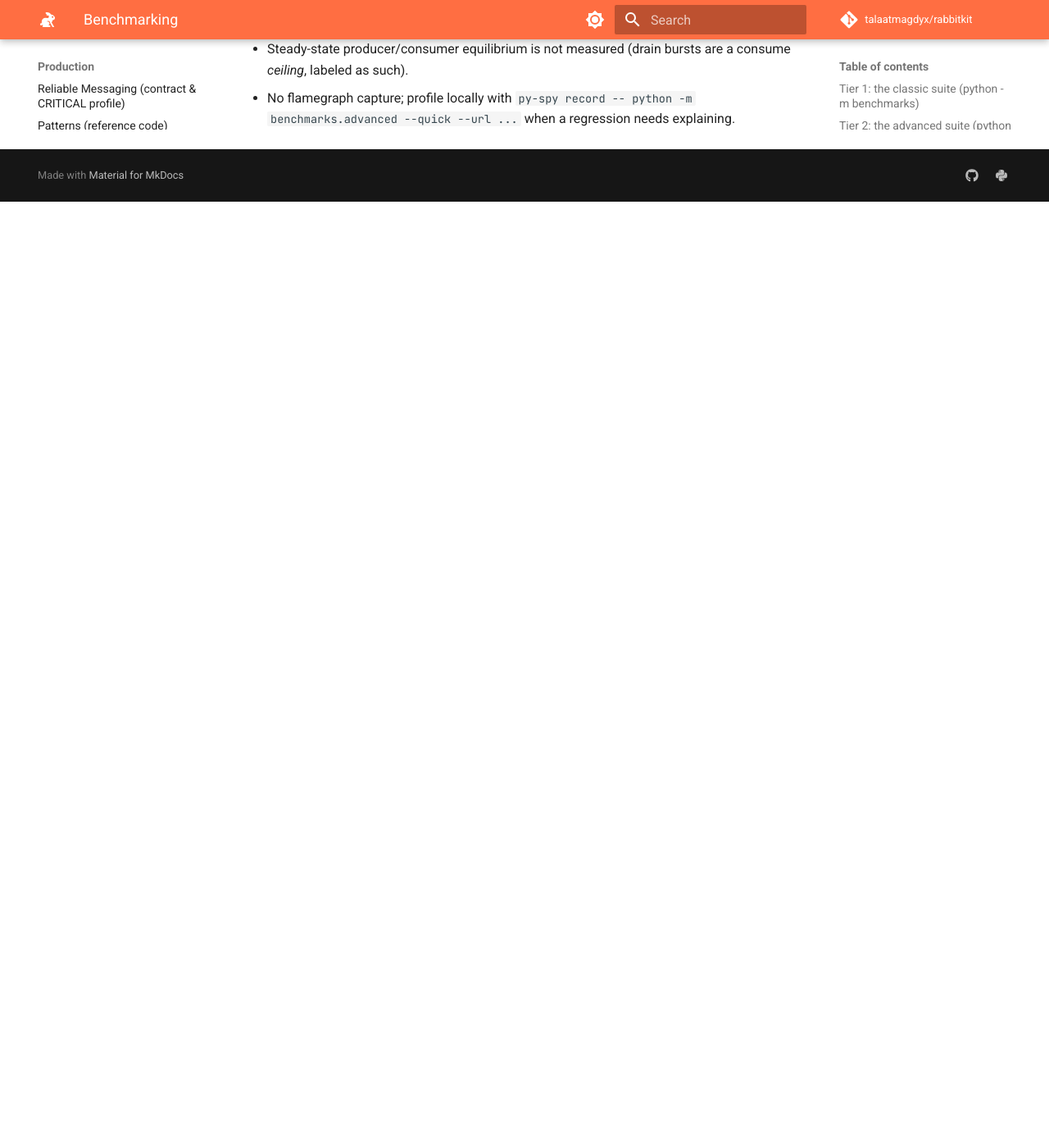
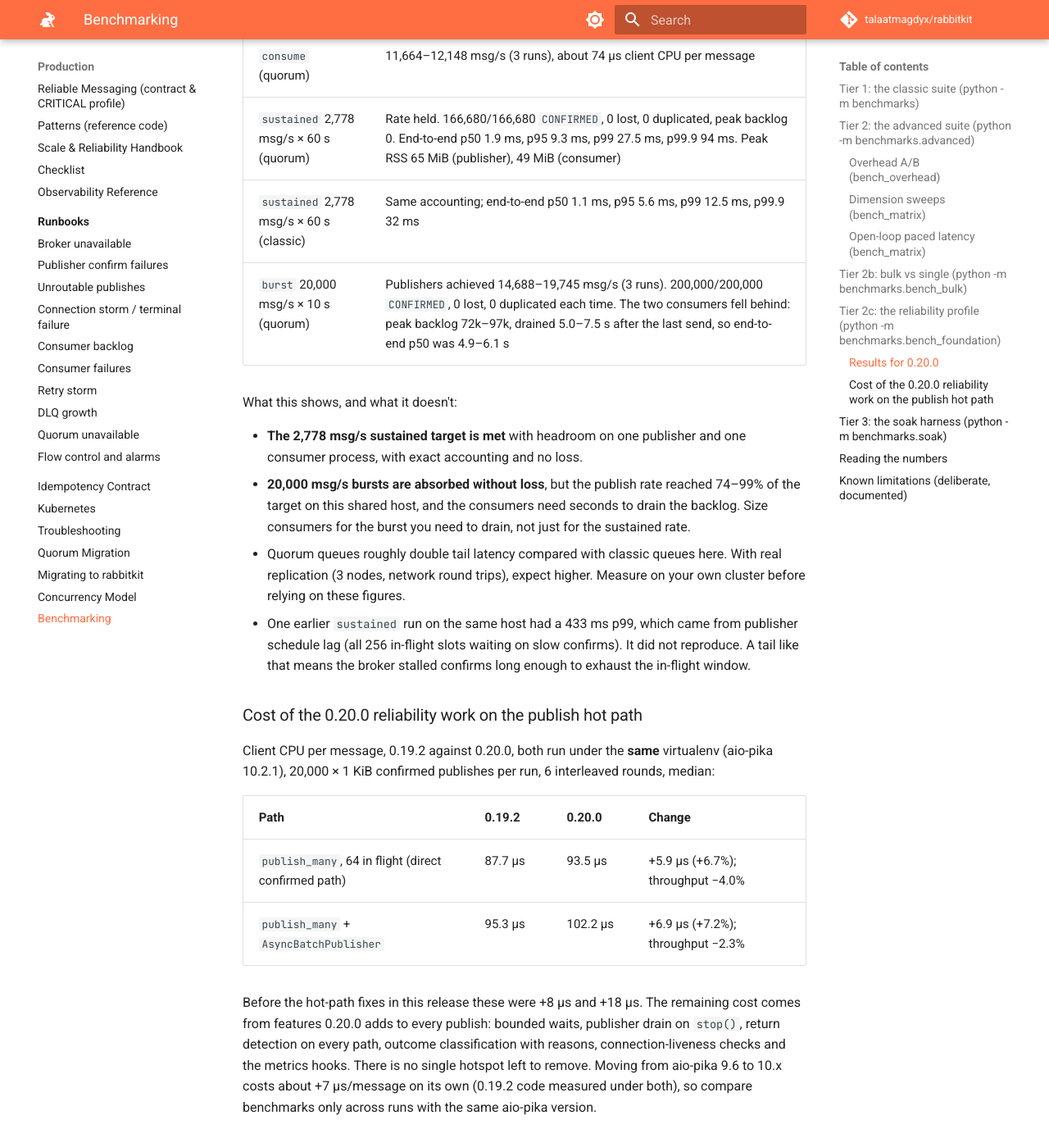
Before and after one commit to talaatmagdyx/rabbitkit, an MkDocs documentation site: the page built from docs/benchmarking.md, in a window 1280 px wide and 1400 px high, scrolled down 4584 px. Shown: the whole window at 82% size. Built offline with MkDocs 1.6.1 and Material for MkDocs 9.7.7, drawn with Linux system fonts in a browser that asks for light colours; comment, search, counter and statistics services are not loaded; before the commit the page ends 4830 px from its top, so only the background shows below that; some of the changed text lies outside the part shown.

Commit message:
docs(benchmarking): reliability-profile results and the 0.20.0 hot-path cost
Measured: sustained 2,778 msg/s on a quorum queue with exact accounting and
no loss; 20k msg/s bursts absorbed without loss (publish rate 74-99% of the
target on a shared host); quorum vs classic tail latency; and the per-message
CPU cost of the reliability work against 0.19.2 on identical dependencies.

```diff
--- a/docs/benchmarking.md
+++ b/docs/benchmarking.md
@@ -118,6 +118,76 @@ python -m benchmarks.bench_bulk --url amqp://guest:guest@localhost:5672/ --mgmt-
 Results (with an environment fingerprint) land in
 `benchmarks/results/bulk_<timestamp>.json`.
 
+## Tier 2c: the reliability profile (`python -m benchmarks.bench_foundation`)
+
+Measures the workload a reliable deployment actually runs, rather than a
+toy one. Every message is 1 KiB, persistent, published with confirms and
+`mandatory=True` into a durable **quorum** queue (`--queue-type classic`
+to compare), and consumed with manual acks after the handler. Publishers
+and consumers run in separate processes. The end-to-end runs are open-loop:
+latency is measured from each message's *intended* send time, so publisher
+lag and broker queueing count against the system. Every run accounts for
+every message: loss, duplicates and non-`CONFIRMED` publishes are reported,
+never dropped from the numbers.
+
+| Scenario | What it does |
+|---|---|
+| `publish` | `publish_many`, 256 in flight, 50,000 messages; confirm accounting |
+| `consume` | drain a preloaded queue of 50,000 messages, prefetch 256 |
+| `sustained` | open-loop at 2,778 msg/s for 60 s (the 10M events/hour design rate), 1 publisher and 1 consumer process |
+| `burst` | open-loop at 20,000 msg/s for 10 s, 4 publisher and 2 consumer processes; peak backlog and drain time |
+
+### Results for 0.20.0
+
+Environment: Apple Silicon (arm64, 12 cores), Python 3.12.2, aio-pika
+10.2.1, RabbitMQ 3.13 in Docker on the same machine. The broker is a
+**single node**, so the quorum queue has a replication factor of 1 and no
+Raft network round trip. Other workloads were running on the host (load
+average 5–9). Single runs unless noted, so treat the numbers as indicative.
+
+| Scenario | Result |
+|---|---|
+| `publish` (quorum) | 7,535–7,751 msg/s (3 runs), 50,000/50,000 `CONFIRMED`, about 127 µs client CPU per message |
+| `consume` (quorum) | 11,664–12,148 msg/s (3 runs), about 74 µs client CPU per message |
+| `sustained` 2,778 msg/s × 60 s (quorum) | Rate held. 166,680/166,680 `CONFIRMED`, 0 lost, 0 duplicated, peak backlog 0. End-to-end p50 1.9 ms, p95 9.3 ms, p99 27.5 ms, p99.9 94 ms. Peak RSS 65 MiB (publisher), 49 MiB (consumer) |
+| `sustained` 2,778 msg/s × 60 s (classic) | Same accounting; end-to-end p50 1.1 ms, p95 5.6 ms, p99 12.5 ms, p99.9 32 ms |
+| `burst` 20,000 msg/s × 10 s (quorum) | Publishers achieved 14,688–19,745 msg/s (3 runs). 200,000/200,000 `CONFIRMED`, 0 lost, 0 duplicated each time. The two consumers fell behind: peak backlog 72k–97k, drained 5.0–7.5 s after the last send, so end-to-end p50 was 4.9–6.1 s |
+
+What this shows, and what it doesn't:
+
+- **The 2,778 msg/s sustained target is met** with headroom on one publisher
+  and one consumer process, with exact accounting and no loss.
+- **20,000 msg/s bursts are absorbed without loss**, but the publish rate
+  reached 74–99% of the target on this shared host, and the consumers need
+  seconds to drain the backlog. Size consumers for the burst you need to
+  drain, not just for the sustained rate.
+- Quorum queues roughly double tail latency compared with classic queues
+  here. With real replication (3 nodes, network round trips), expect
+  higher. Measure on your own cluster before relying on these figures.
+- One earlier `sustained` run on the same host had a 433 ms p99, which came
+  from publisher schedule lag (all 256 in-flight slots waiting on slow
+  confirms). It did not reproduce. A tail like that means the broker stalled
+  confirms long enough to exhaust the in-flight window.
+
+### Cost of the 0.20.0 reliability work on the publish hot path
+
+Client CPU per message, 0.19.2 against 0.20.0, both run under the **same**
+virtualenv (aio-pika 10.2.1), 20,000 × 1 KiB confirmed publishes per run,
+6 interleaved rounds, median:
+
+| Path | 0.19.2 | 0.20.0 | Change |
+|---|---|---|---|
+| `publish_many`, 64 in flight (direct confirmed path) | 87.7 µs | 93.5 µs | +5.9 µs (+6.7%); throughput −4.0% |
+| `publish_many` + `AsyncBatchPublisher` | 95.3 µs | 102.2 µs | +6.9 µs (+7.2%); throughput −2.3% |
+
+Before the hot-path fixes in this release these were +8 µs and +18 µs. The
+remaining cost comes from features 0.20.0 adds to every publish: bounded
+waits, publisher drain on `stop()`, return detection on every path, outcome
+classification with reasons, connection-liveness checks and the metrics
+hooks. There is no single hotspot left to remove. Moving from aio-pika 9.6
+to 10.x costs about +7 µs/message on its own (0.19.2 code measured under
+both), so compare benchmarks only across runs with the same aio-pika version.
+
 ## Tier 3: the soak harness (`python -m benchmarks.soak`)
 
 Sustained-runtime evidence for the two questions point-in-time tests
```
